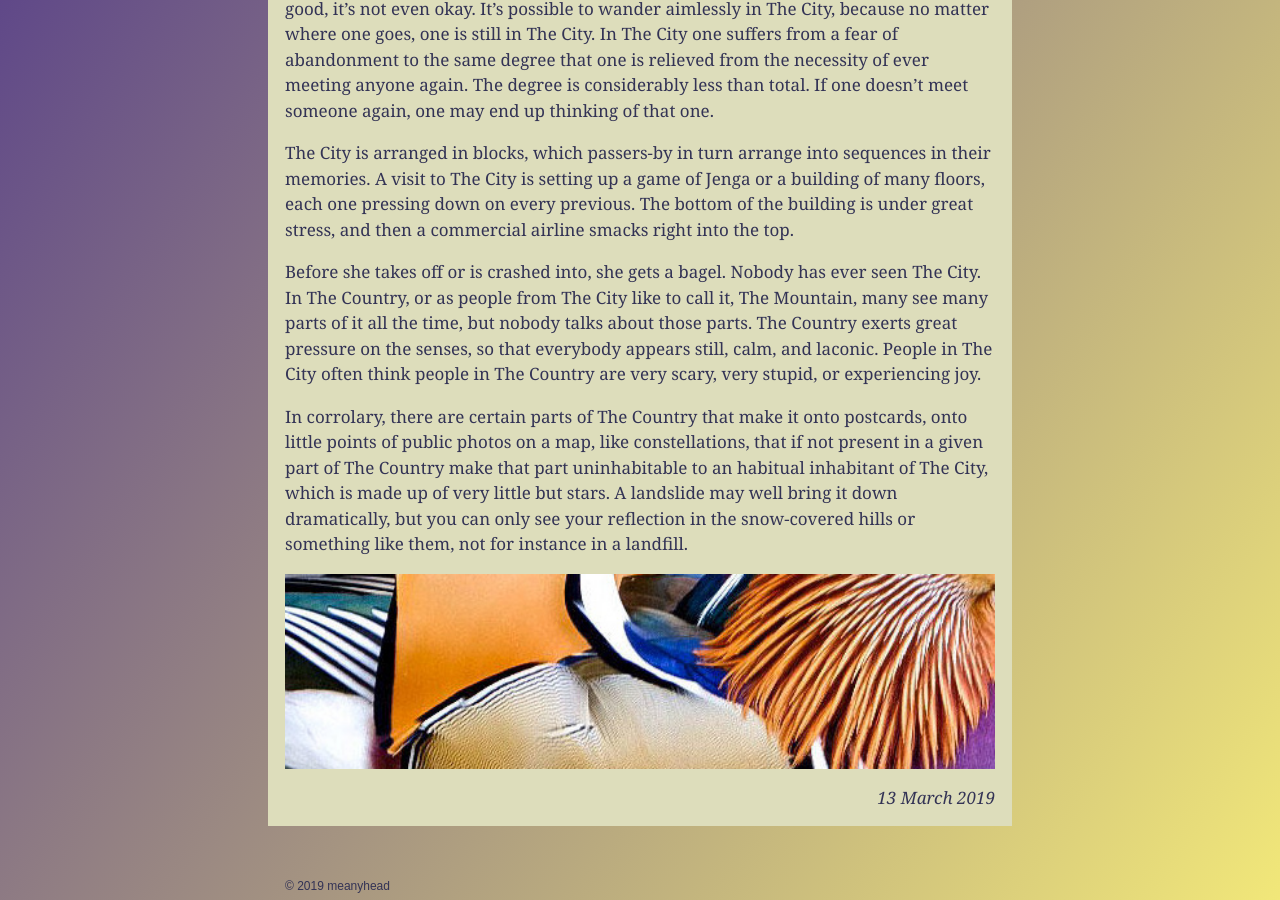
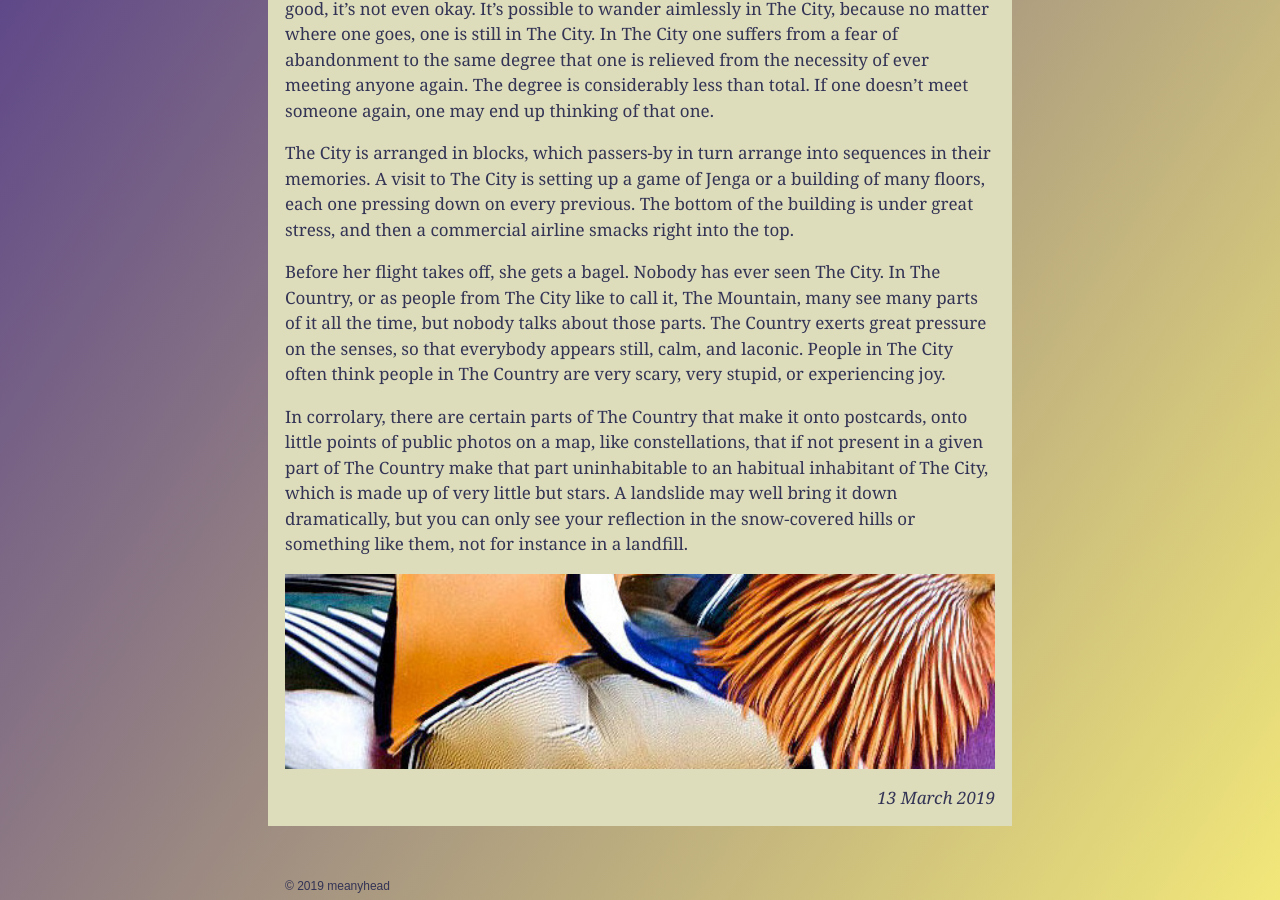
Before and after one commit to meanyhead/meanyhead.github.io, a Jekyll site: the page built from _posts/2019-3-13-the-city.md, in a window 1280 px wide and 900 px high, scrolled down 1047 px. Built offline with Jekyll 4.4.1, drawn with Linux system fonts in a browser that asks for light colours; comment, search, counter and statistics services are not loaded.

Commit message:
takes off

```diff
--- a/_posts/2019-3-13-the-city.md
+++ b/_posts/2019-3-13-the-city.md
@@ -15,7 +15,7 @@ If one isn't meeting anyone in particular in The City, one dresses for no one in
 
 The City is arranged in blocks, which passers-by in turn arrange into sequences in their memories. A visit to The City is setting up a game of Jenga or a building of many floors, each one pressing down on every previous. The bottom of the building is under great stress, and then a commercial airline smacks right into the top.
 
-Before she takes off or is crashed into, she gets a bagel. Nobody has ever seen The City. In The Country, or as people from The City like to call it, The Mountain, many see many parts of it all the time, but nobody talks about those parts. The Country exerts great pressure on the senses, so that everybody appears still, calm, and laconic. People in The City often think people in The Country are very scary, very stupid, or experiencing joy.
+Before her flight takes off, she gets a bagel. Nobody has ever seen The City. In The Country, or as people from The City like to call it, The Mountain, many see many parts of it all the time, but nobody talks about those parts. The Country exerts great pressure on the senses, so that everybody appears still, calm, and laconic. People in The City often think people in The Country are very scary, very stupid, or experiencing joy.
 
 In corrolary, there are certain parts of The Country that make it onto postcards, onto little points of public photos on a map, like constellations, that if not present in a given part of The Country make that part uninhabitable to an habitual inhabitant of The City, which is made up of very little but stars. A landslide may well bring it down dramatically, but you can only see your reflection in the snow-covered hills or something like them, not for instance in a landfill.
 
```
